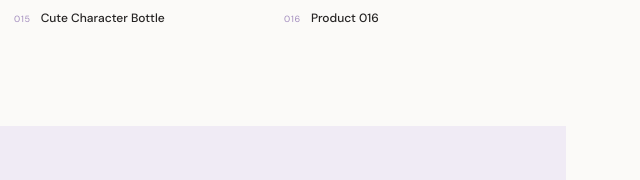
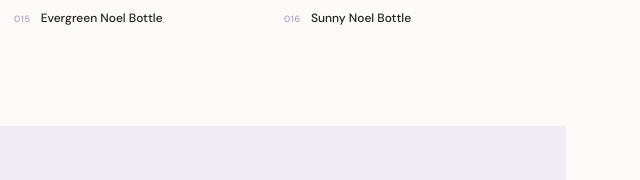
Before and after one commit to QILINs-Official/Webstore, a plain HTML site: page index.html in a window 1280 px wide. Shown: the part 2146-2326 px from the top of the page, 635-1275 px from the left. Drawn offline with nearby package versions, Linux system fonts and the light colour scheme; a web font is replaced by a local one.

Commit message:
Update index.html

```diff
--- a/index.html
+++ b/index.html
@@ -30,7 +30,7 @@
         <p class="hero-note">A collection made for your everyday moments.</p>
       </div>
       <div class="hero-image-wrap">
-        <img class="hero-image" src="images/product-01.jpg" alt="Lavender Kuromi character tumbler">
+        <img class="hero-image" src="images/main.jpg" alt="Lavender Kuromi character tumbler">
         <span class="image-caption">THE EVERYDAY COLLECTION · 01</span>
       </div>
     </section>
@@ -102,11 +102,11 @@
         </article>
         <article class="product-card">
           <div class="product-image"><img src="images/product-15.jpg" alt="Cute Character Bottle" loading="lazy"></div>
-          <div class="product-info"><span class="product-number">015</span><h3>Cute Character Bottle</h3></div>
+          <div class="product-info"><span class="product-number">015</span><h3>Evergreen Noel Bottle</h3></div>
         </article>
         <article class="product-card product-card--016">
           <div class="product-image"><img src="images/product-016.jpg" alt="Product 016" loading="lazy"></div>
-          <div class="product-info"><span class="product-number">016</span><h3>Product 016</h3></div>
+          <div class="product-info"><span class="product-number">016</span><h3>Sunny Noel Bottle</h3></div>
         </article>
       </div>
     </section>
```
